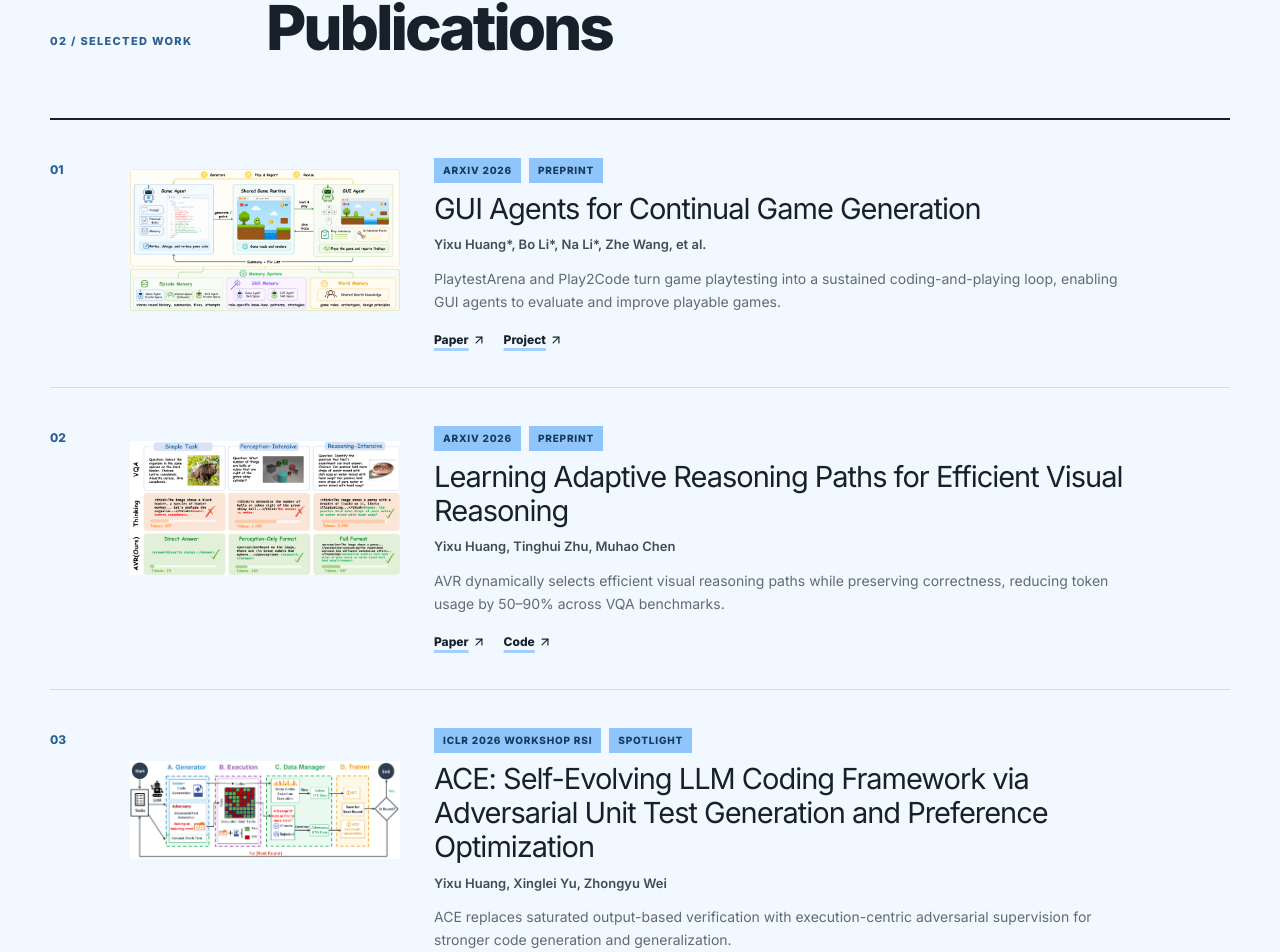
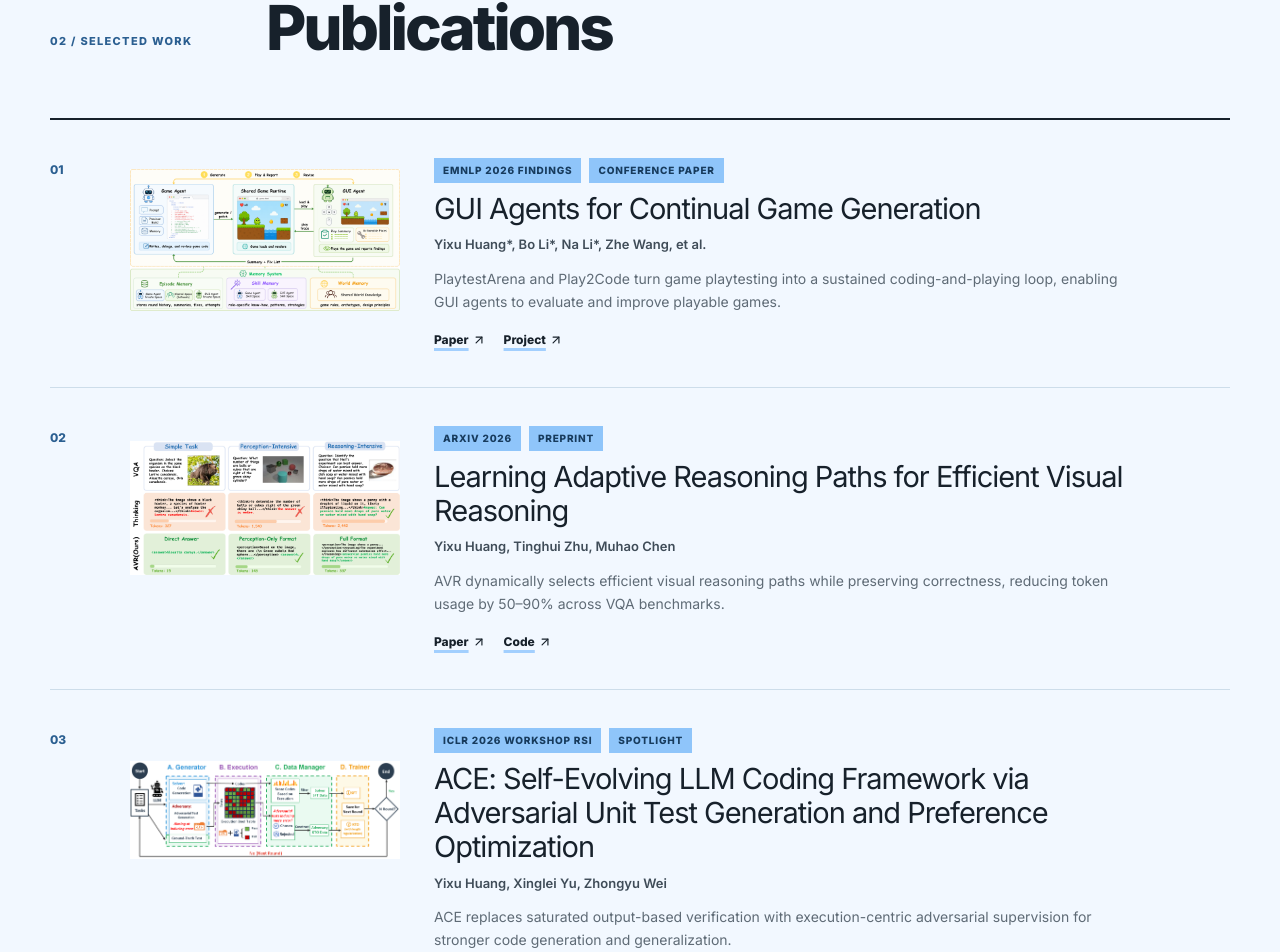
Before and after one commit to RunRiotComeOn/personal-homepage, a React (Vite) app: page / in a window 1280 px wide. Shown: the part 2075-3027 px from the top of the page. Built offline with nearby package versions, Linux system fonts and the light colour scheme.

Commit message:
Update GUI agents publication venue

```diff
--- a/src/App.tsx
+++ b/src/App.tsx
@@ -83,8 +83,8 @@ const publications = [
   {
     title: 'GUI Agents for Continual Game Generation',
     authors: 'Yixu Huang*, Bo Li*, Na Li*, Zhe Wang, et al.',
-    venue: 'arXiv 2026',
-    type: 'Preprint',
+    venue: 'EMNLP 2026 Findings',
+    type: 'Conference Paper',
     image: `${import.meta.env.BASE_URL}play2code-overview.png`,
     description:
       'PlaytestArena and Play2Code turn game playtesting into a sustained coding-and-playing loop, enabling GUI agents to evaluate and improve playable games.',
--- a/src/sections/Publications.tsx
+++ b/src/sections/Publications.tsx
@@ -9,8 +9,8 @@ const publications = [
   {
     title: 'GUI Agents for Continual Game Generation',
     authors: 'Yixu Huang*, Bo Li*, Na Li*, Zhe Wang, et al.',
-    venue: 'arXiv 2026',
-    type: 'Preprint',
+    venue: 'EMNLP 2026 Findings',
+    type: 'Conference Paper',
     abstract: 'We study how GUI agents can make game generation more interactive and reliable by acting as both objective evaluators and subjective playtesters. We introduce PlaytestArena, a browser-based evaluation environment with 200 game generation tasks across eight genres, and Play2Code, a sustained coding-and-playing loop where a game agent and GUI agent share memory and iteratively improve playable games. Experiments show that Play2Code substantially improves rubric pass rates over single-pass and agentic-coding baselines, positioning game playtesting as a rich testbed for interactive code generation.',
     image: import.meta.env.BASE_URL + 'play2code-overview.png',
     links: {
```
